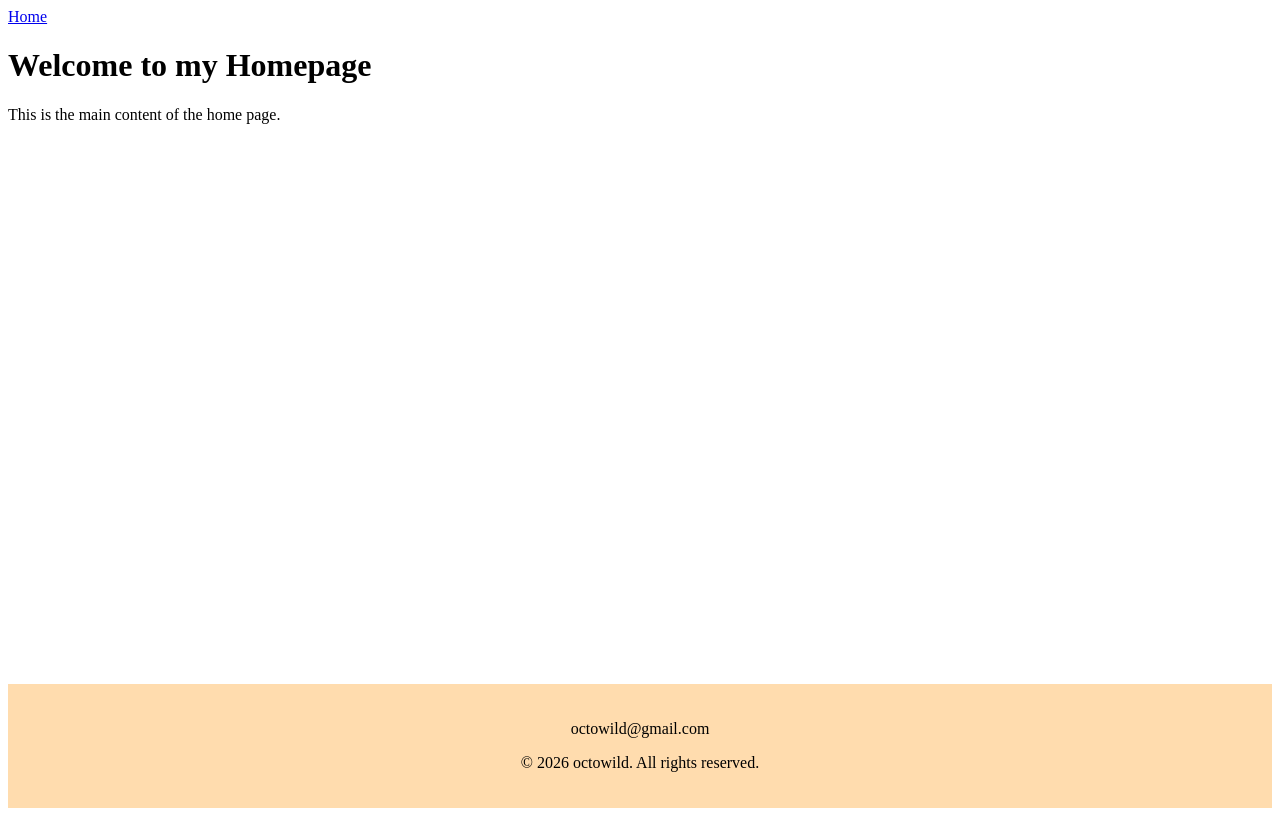
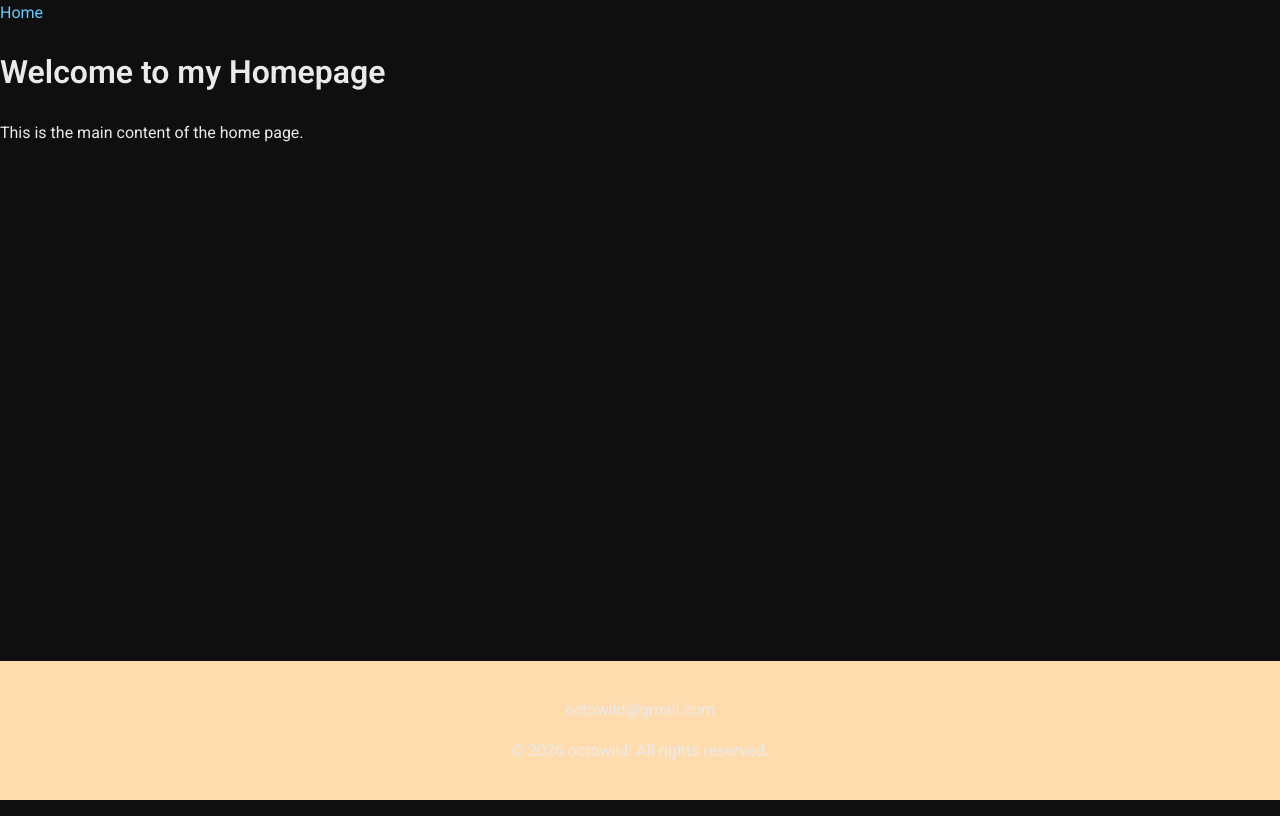
Before and after one commit to octowild/octowild.github.io, a React (Vite) app: page / in a window 1280 px wide. Built offline with nearby package versions, Linux system fonts and the light colour scheme.

Commit message:
workflow rename

```diff
--- a/index.html
+++ b/index.html
@@ -6,7 +6,7 @@
   <title>octowild – Portfolio</title>
   <meta name="keywords" content="octowild">
   <meta name="viewport" content="width=device-width, initial-scale=1.0">
-  <link rel="stylesheet" href="style.css">
+  <link rel="stylesheet" href="Assets/Styles/style.css">
 
   <link rel="preconnect" href="https://fonts.googleapis.com">
   <link rel="preconnect" href="https://fonts.gstatic.com" crossorigin>
--- a/vite.config.js
+++ b/vite.config.js
@@ -1,7 +1,13 @@
 import { defineConfig } from 'vite';
 import react from '@vitejs/plugin-react';
+import path from 'path';
 
 export default defineConfig({
   plugins: [react()],
-  base:/octowild/,
+  base: '/',
+  resolve: {
+    alias: {
+      Assets: path.resolve(__dirname, 'Assets'),
+    },
+  },
 });
```
Also changed, not shown: 3 other files (tests, documents, lock files or other folders).
